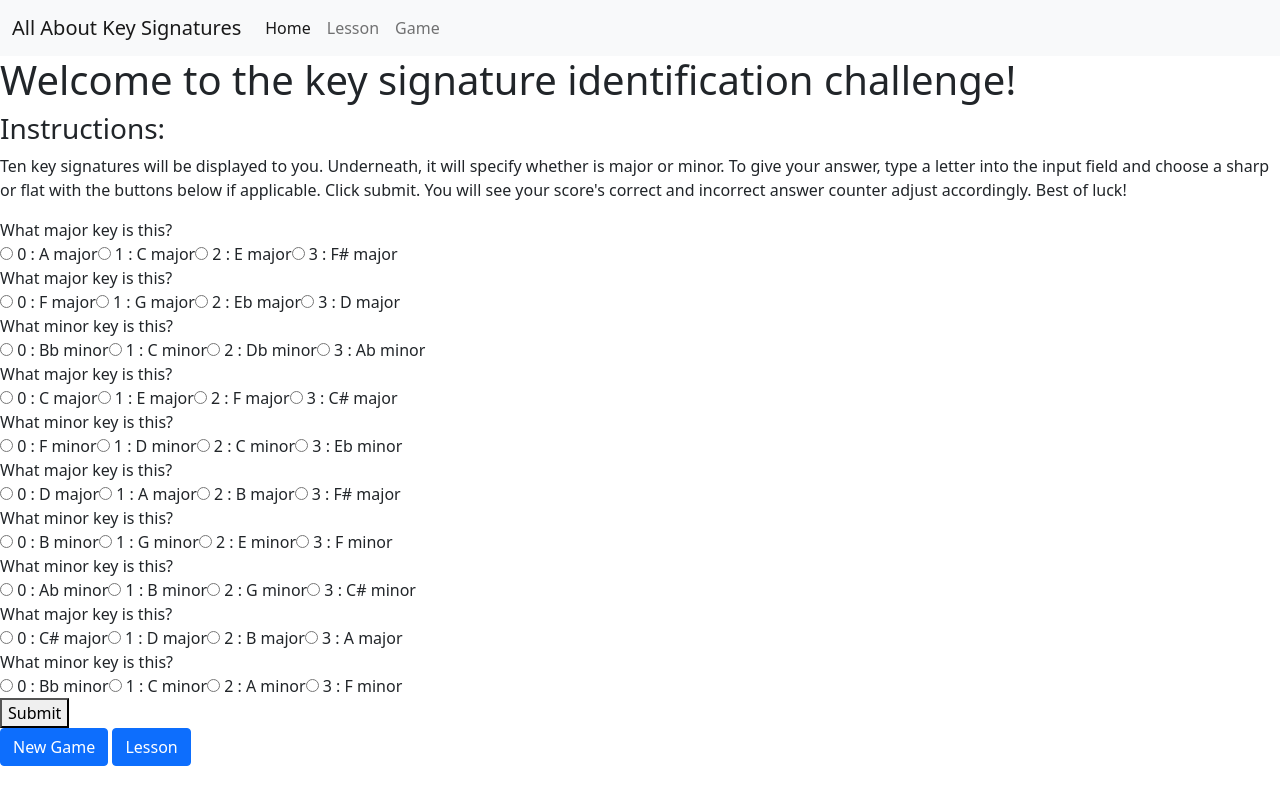
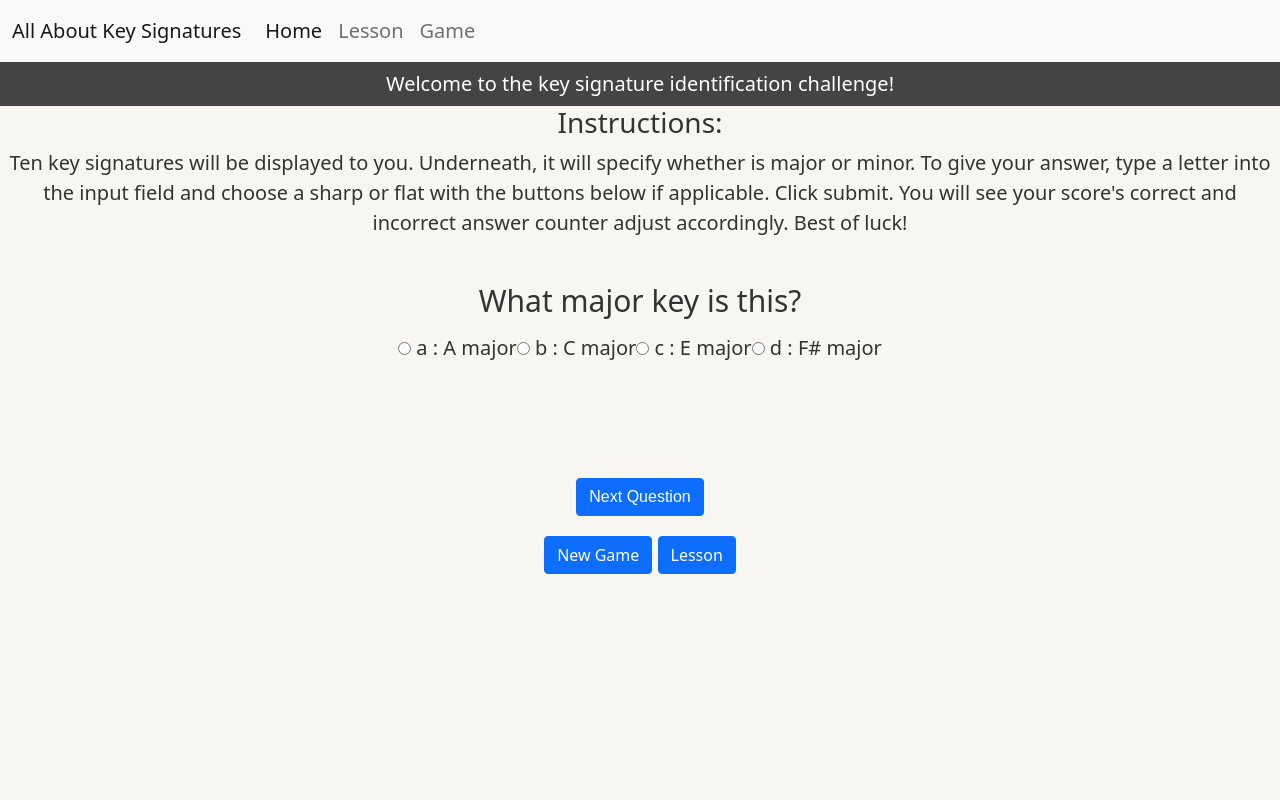
Before and after one commit to samcat437/Milestone-2, a plain HTML site: page game.html in a window 1280 px wide. Drawn offline with nearby package versions, Linux system fonts and the light colour scheme.

Commit message:
added slide functions some initial styling

```diff
--- a/game.html
+++ b/game.html
@@ -1,11 +1,13 @@
 <!DOCTYPE html>
 <html lang="en">
+
 <head>
     <meta charset="UTF-8">
     <meta http-equiv="X-UA-Compatible" content="IE=edge">
     <meta name="viewport" content="width=device-width, initial-scale=1.0">
     <link href="https://cdn.jsdelivr.net/npm/bootstrap@5.1.3/dist/css/bootstrap.min.css" rel="stylesheet"
         integrity="sha384-1BmE4kWBq78iYhFldvKuhfTAU6auU8tT94WrHftjDbrCEXSU1oBoqyl2QvZ6jIW3" crossorigin="anonymous">
+    <link rel="stylesheet" href="static/css/style.css" type="text/css" />
     <title>All About Key Signatures</title>
 </head>
 
@@ -45,8 +47,12 @@
             Best of luck!</p>
     </section>
     <section id="game">
-        <div id="quiz"></div>
-        <button id="submit">Submit</button>
+        <div class="quiz-container">
+            <div id="quiz"></div>
+        </div>
+        <button type="button" class="btn btn-primary" id="previous">Previous Question</button>
+        <button type="button" class="btn btn-primary" id="next">Next Question</button>
+        <button type="button" class="btn btn-primary" id="submit">Submit</button>
         <div id="results"></div>
     </section>
     <section id="back-buttons">
--- /dev/null
+++ b/static/css/style.css
@@ -0,0 +1,66 @@
+body{
+	font-size: 20px;
+	color: #333;
+  font-weight: 300;
+  text-align: center;
+  background-color: #f8f6f0;
+}
+h1{
+  font-weight: 300;
+  margin: 0px;
+  padding: 10px;
+  font-size: 20px;
+  background-color: #444;
+  color: #fff;
+}
+.question{
+  font-size: 30px;
+  margin-bottom: 10px;
+}
+.answers {
+  margin-bottom: 20px;
+  text-align: left;
+  display: inline-block;
+}
+.answers label{
+  display: block;
+  margin-bottom: 10px;
+}
+button{
+  font-family: 'Work Sans', sans-serif;
+	font-size: 22px;
+	background-color: #279;
+	color: #fff;
+	border: 0px;
+	border-radius: 3px;
+	padding: 20px;
+	cursor: pointer;
+	margin-bottom: 20px;
+}
+button:hover{
+	background-color: #38a;
+}
+
+
+
+
+.slide {
+    position: absolute;
+    left: 0px;
+    top: 0px;
+    width: 100%;
+    z-index: 1;
+    opacity: 0;
+    transition: opacity 0.5s;
+}
+
+.active-slide{
+    opacity: 1;
+    z-index: 2;
+}
+
+.quiz-container{
+    position: relative;
+    height: 200px;
+    margin-top: 40px;
+}
--- a/static/js/game.js
+++ b/static/js/game.js
@@ -1,5 +1,5 @@
 //Functions
-
+(function() {
 function buildQuiz() {
   // variable to store the HTML output
   const output = [];
@@ -25,9 +25,10 @@ function buildQuiz() {
 
   //add this question and its answers to the output
   output.push(
-    `<div class="question">${currentQuestion.question}</div>
-    <div class="options">${options.join('')}</div>
-    `
+    `<div class="slide">
+      <div class="question">${currentQuestion.question}</div>
+      <div class="options">${options.join('')}</div>
+    </div>`
   );
 
   quizContainer.innerHTML = output.join('');
@@ -67,6 +68,32 @@ function showResults() {
 
 };
 
+function showSlide(n) {
+  slides[currentSlide].classList.remove('active-slide');
+  slides[n].classList.add('active-slide');
+  currentSlide = n;
+  if(currentSlide === 0) {
+    previousButton.style.display = 'none';
+  } else {
+    previousButton.style.display = 'inline-block';
+  } ;
+  if(currentSlide === slides.length-1) {
+    nextButton.style.display = 'none';
+    submitButton.style.display = 'inline-block';
+  } else {
+    nextButton.style.display = 'inline-block';
+    submitButton.style.display = 'none';
+  };
+};
+
+function showNextSlide() {
+  showSlide(currentSlide + 1);
+};
+
+function showPreviousSlide() {
+  showSlide(currentSlide - 1);
+};
+
 //Variables
 
 const quizContainer = document.getElementById('quiz');
@@ -75,91 +102,91 @@ const submitButton = document.getElementById('submit');
 const questions = [{
   "question": "What major key is this?",
   "image": "",
-  "options": [
-    "A major", "C major", "E major", "F# major"
-],
-  "answer": "E major",
+  "options": {
+    a: "A major", b: "C major", c: "E major", d: "F# major"
+  },
+  "answer": "c",
 },
 
 {
   "question": "What major key is this?",
   "image": "",
-  "options": [
-    "F major", "G major", "Eb major", "D major"
-  ],
-  "answer": "F major",
+  "options": {
+    a: "F major", b: "G major", c: "Eb major", d: "D major"
+  },
+  "answer": "a",
 },
 
 {
   "question": "What minor key is this?",
   "image": "",
-  "options": [
-    "Bb minor", "C minor", "Db minor", "Ab minor"
-  ],
-  "answer": "Ab minor",
+  "options": {
+    a: "Bb minor", b: "C minor", c: "Db minor", d: "Ab minor"
+},
+  "answer": "d",
 },
 
 {
   "question": "What major key is this?",
   "image": "",
-  "options": [
-    "C major", "E major", "F major", "C# major"
-  ],
-  "answer": "C# major"
+  "options": {
+    a: "C major", b: "E major", c: "F major", d: "C# major"
+  },
+  "answer": "d"
 },
 
 {
   "question": "What minor key is this?",
   "image": "",
-  "options": [
-    "F minor", "D minor", "C minor", "Eb minor"
-  ],
-  "answer": "Eb minor"
+  "options": {
+    a: "F minor", b: "D minor", c: "C minor", d: "Eb minor"
+  },
+  "answer": "d"
 },
 
 {
   "question": "What major key is this?",
   "image": "",
-  "options": [
-    "D major", "A major", "B major", "F# major"
-  ],
-  "answer": "A major"
+  "options": {
+    a: "D major", b: "A major", c: "B major", d: "F# major"
+  },
+  "answer": "b"
 },
 
 {
   "question": "What minor key is this?",
   "image": "",
-  "options": [
-    "B minor", "G minor", "E minor", "F minor"
-  ],
-  "answer": "F minor"
+  "options": {
+    a: "B minor", b: "G minor", c: "E minor", d: "F minor"
+  },
+  "answer": "d"
 },
 
 {
   "question": "What minor key is this?",
   "image": "",
-  "options": [
-    "Ab minor", "B minor", "G minor", "C# minor"
-  ],
-  "answer": "G minor"
+  "options": {
+    a: "Ab minor", b: "B minor", c: "G minor", d: "C# minor"
+  },
+  "answer": "c"
 },
 
 {
   "question": "What major key is this?",
   "image": "",
-  "options": [
-    "C# major", "D major", "B major", "A major"
-  ],
-  "answer": "A major"
+  "options": {
+    a: "C# major", b: "D major", c: "B major", d: "A major"
+  },
+  "answer": "d"
 },
 
 {
   "question": "What minor key is this?",
   "image": "",
-  "options": [
-    "Bb minor", "C minor", "A minor", "F minor"
-  ],
-  "answer": "C minor"
+  "options": {
+    a: "Bb minor", b: "C minor", c: "A minor", d: "F minor"
+  },
+  "answer": "b"
 }
 
 ];
@@ -168,5 +195,17 @@ const questions = [{
 //display quiz right away
 buildQuiz();
 
+//Pagination
+const previousButton = document.getElementById("previous");
+const nextButton = document.getElementById("next");
+const slides = document.querySelectorAll(".slide");
+let currentSlide = 0;
+
+//show the first slide
+showSlide(currentSlide);
+
 //on submit show results
 submitButton.addEventListener('click', showResults);
+previousButton.addEventListener('click', showPreviousSlide);
+nextButton.addEventListener('click', showNextSlide);
+})();
```
